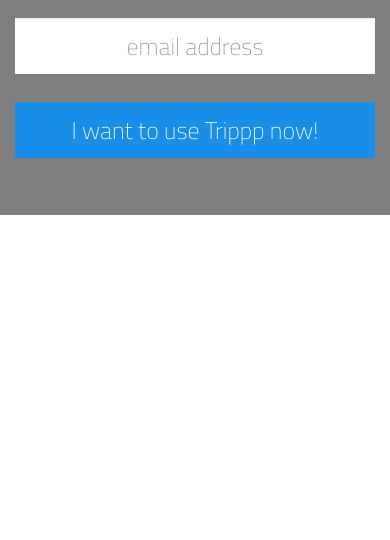
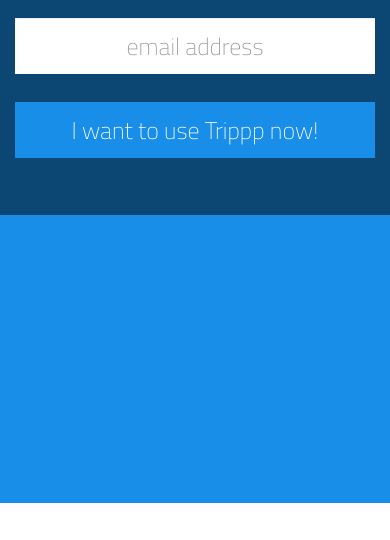
Before and after one commit to pierrecuquemelle/Iceme-github-pages, a plain HTML site: page index.html in a window 390 px wide. Shown: the part 341-881 px from the top of the page. Drawn offline with nearby package versions, Linux system fonts and the light colour scheme; a script that the page names is missing.

Commit message:
Change color

```diff
--- a/css/style.css
+++ b/css/style.css
@@ -800,7 +800,7 @@
 /*         display: none; */
 /*     } */
   .header {
-      background-color: #fff;
+      background-color: #198ee8;
       background-image: none;
     }
     .header-layer {
```
